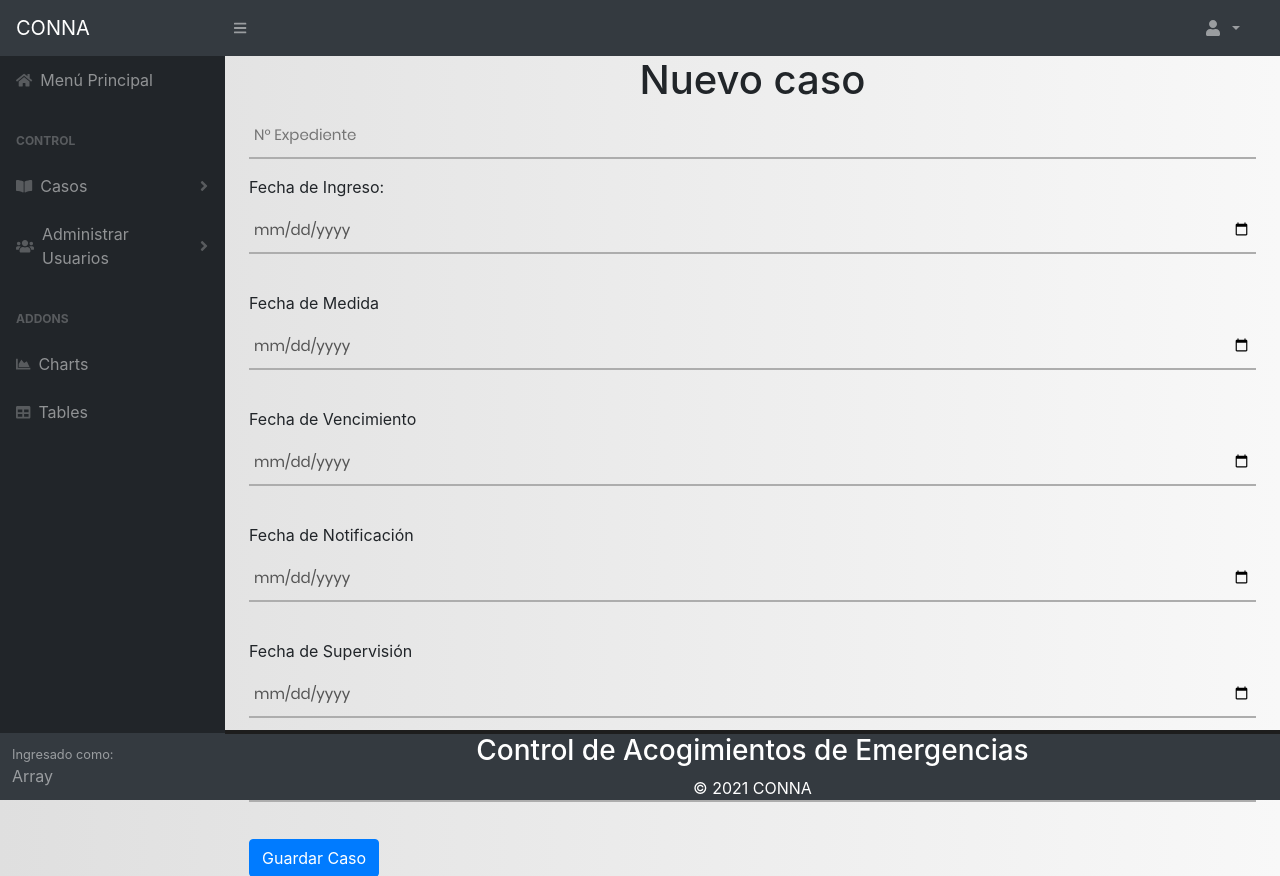
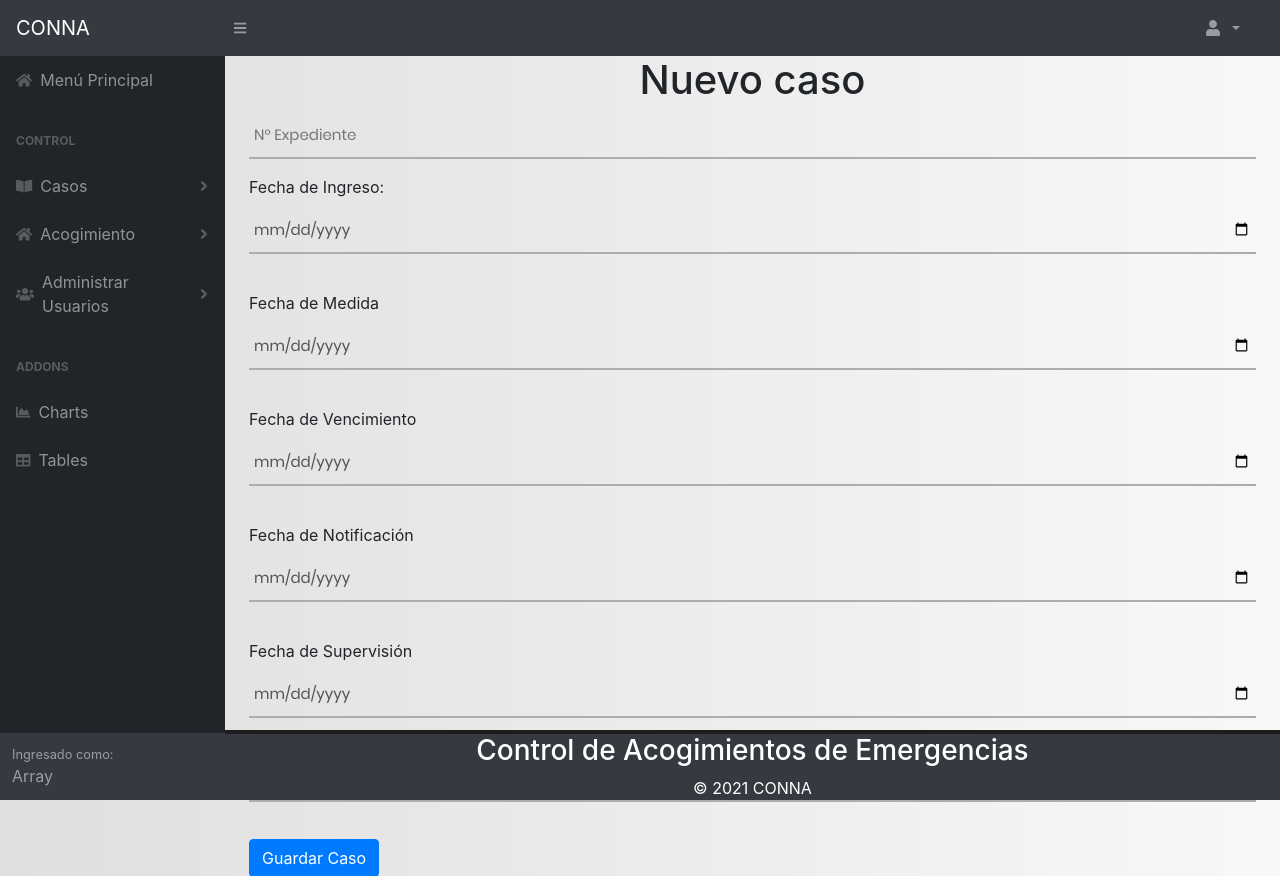
Before and after one commit to robertCrtz/CONNA, a PHP site: page /vistas/agregar.php in a window 1280 px wide. Shown: the top 876 px of the page. Run offline with PHP 8.4, Linux system fonts and the light colour scheme; the visitor is signed in with stand-in values (Sample User, id 1); some libraries are stand-ins or nearby versions.

Commit message:
Add files via upload

```diff
--- a/shared/sidebar.php
+++ b/shared/sidebar.php
@@ -26,6 +26,20 @@
                     </nav>
                 </div>
                 <?php// } ?>
+
+                <a class="nav-link collapsed" href="#" data-toggle="collapse" data-target="#collapseAcogimiento" aria-expanded="false" aria-controls="collapseLayouts">
+                    <div class="sb-nav-link-icon">
+                        <i class="fas fa-home"></i>
+                    </div>Acogimiento
+                    <div class="sb-sidenav-collapse-arrow">
+                        <i class="fas fa-angle-down"></i>
+                    </div>
+                </a>
+                <div class="collapse" id="collapseAcogimiento" aria-labelledby="headingOne" data-parent="#sidenavAccordion">
+                    <nav class="sb-sidenav-menu-nested nav">
+                        <a class="nav-link" href="../vistas/tipoAcogimiento.php">Tipos de acogimiento</a>
+                    </nav>
+                </div>
 
 
                 <a class="nav-link collapsed" href="#" data-toggle="collapse" data-target="#collapseUsers" aria-expanded="false" aria-controls="collapseUsers">
```
Lines whose indentation alone changed are shown as unchanged.
